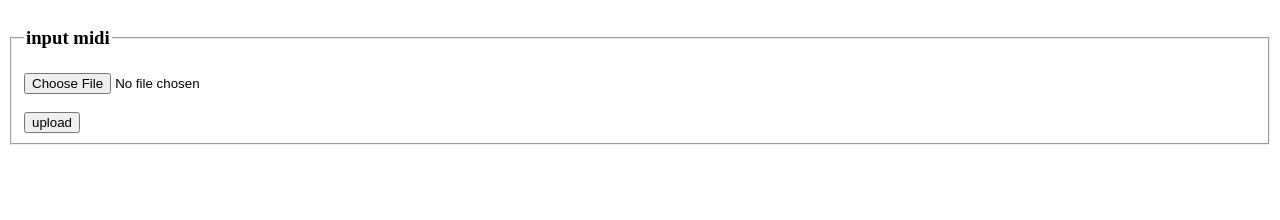
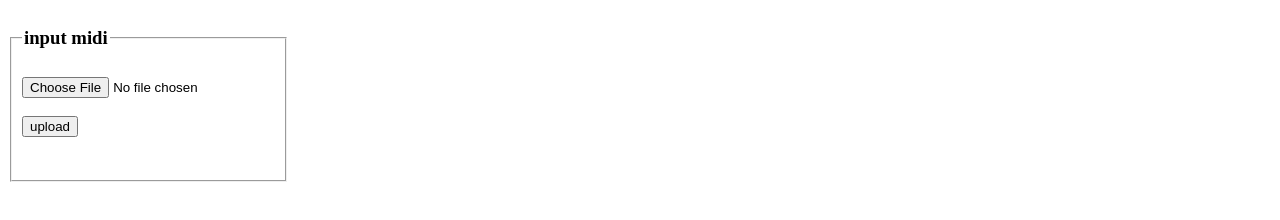
Before and after one commit to cmlim0070/24_project, a plain HTML site: page web-player/code/midiinput.html in a window 1280 px wide. Drawn offline with Linux system fonts and the light colour scheme.

Commit message:
Update midiinput.html

```diff
--- a/web-player/code/midiinput.html
+++ b/web-player/code/midiinput.html
@@ -4,6 +4,14 @@
         <meta http-equiv="Content-Type" content="text/hrml; charset=utf-8">
         <title>캐릭캐릭뮤직체인지</title>
     </head>
+    <style>
+        fieldset{
+            padding: 10px;
+            width: 100px;
+            height: 150px;
+            /*text-align: center;*/
+        }
+     </style>
 
     <body>
         <form id="test">
```
